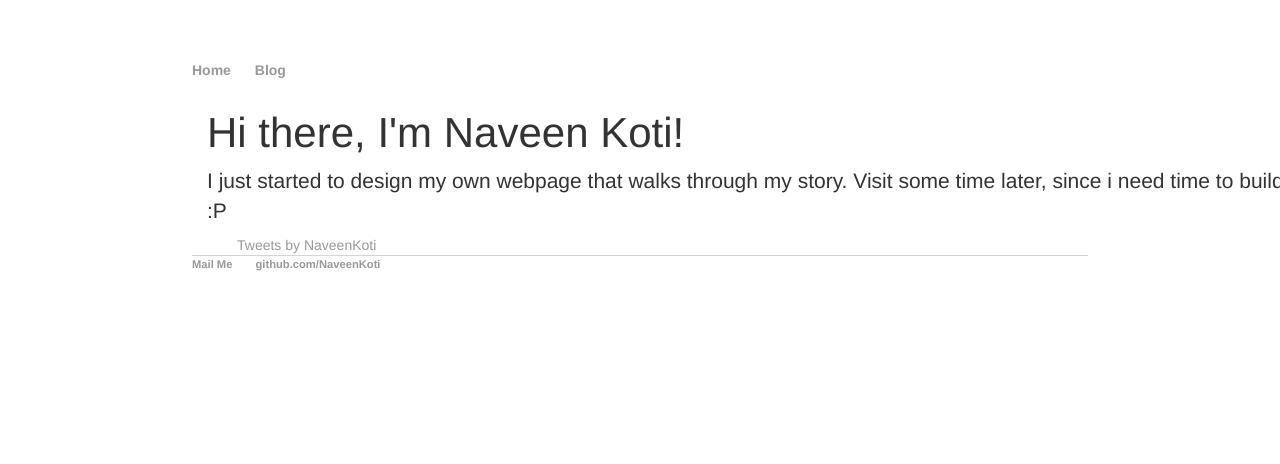
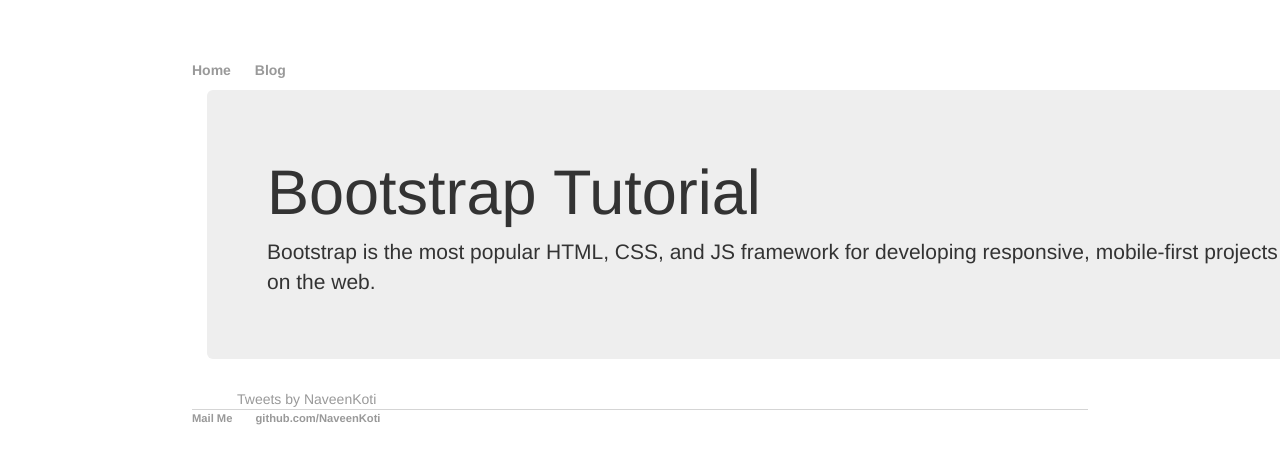
Before and after one commit to NaveenKoti/naveenkoti.github.io, a Jekyll site: the page built from index.html, in a window 1280 px wide. Shown: the top 464 px of the page. Built offline with Jekyll 4.4.1, drawn with Linux system fonts in a browser that asks for light colours; nearby versions of some CDN libraries; comment, search, counter and statistics services are not loaded.

Commit message:
Update index.html
using bootstrap jumbotron

```diff
--- a/index.html
+++ b/index.html
@@ -2,10 +2,10 @@
 layout: default
 title: Naveen Koti, Day Dreamer
 ---
-<div class="blurb">
-	<h1>Hi there, I'm Naveen Koti!</h1>
-	<p>I just started to design my own webpage that walks through my story. Visit some time later, since i need time to build things :P</p>
-</div><!-- /.blurb -->
+<div class="jumbotron">
+  <h1>Bootstrap Tutorial</h1>
+  <p>Bootstrap is the most popular HTML, CSS, and JS framework for developing responsive, mobile-first projects on the web.</p>
+</div>
 
 <div class="container">
 <div class="col-md-6">
```
